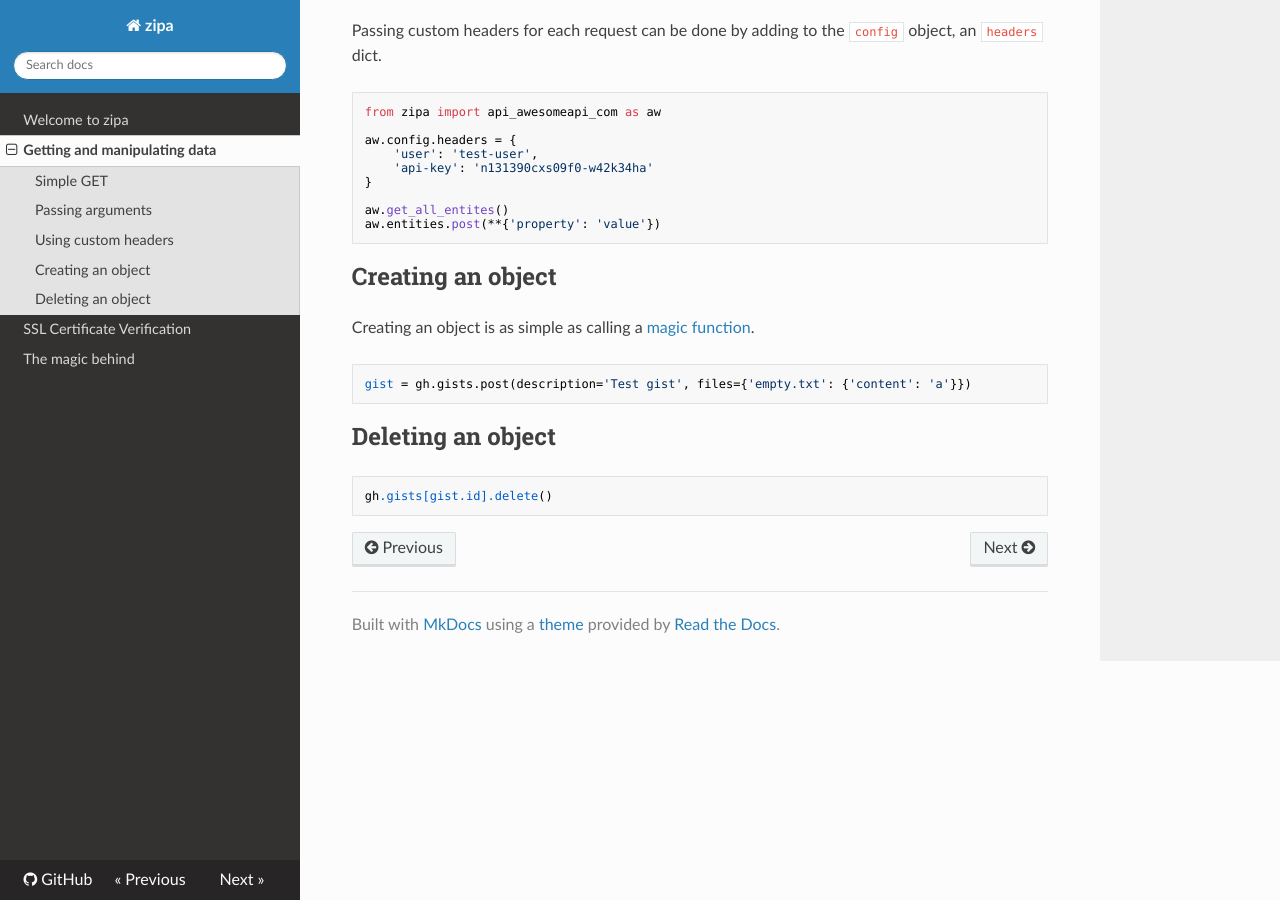
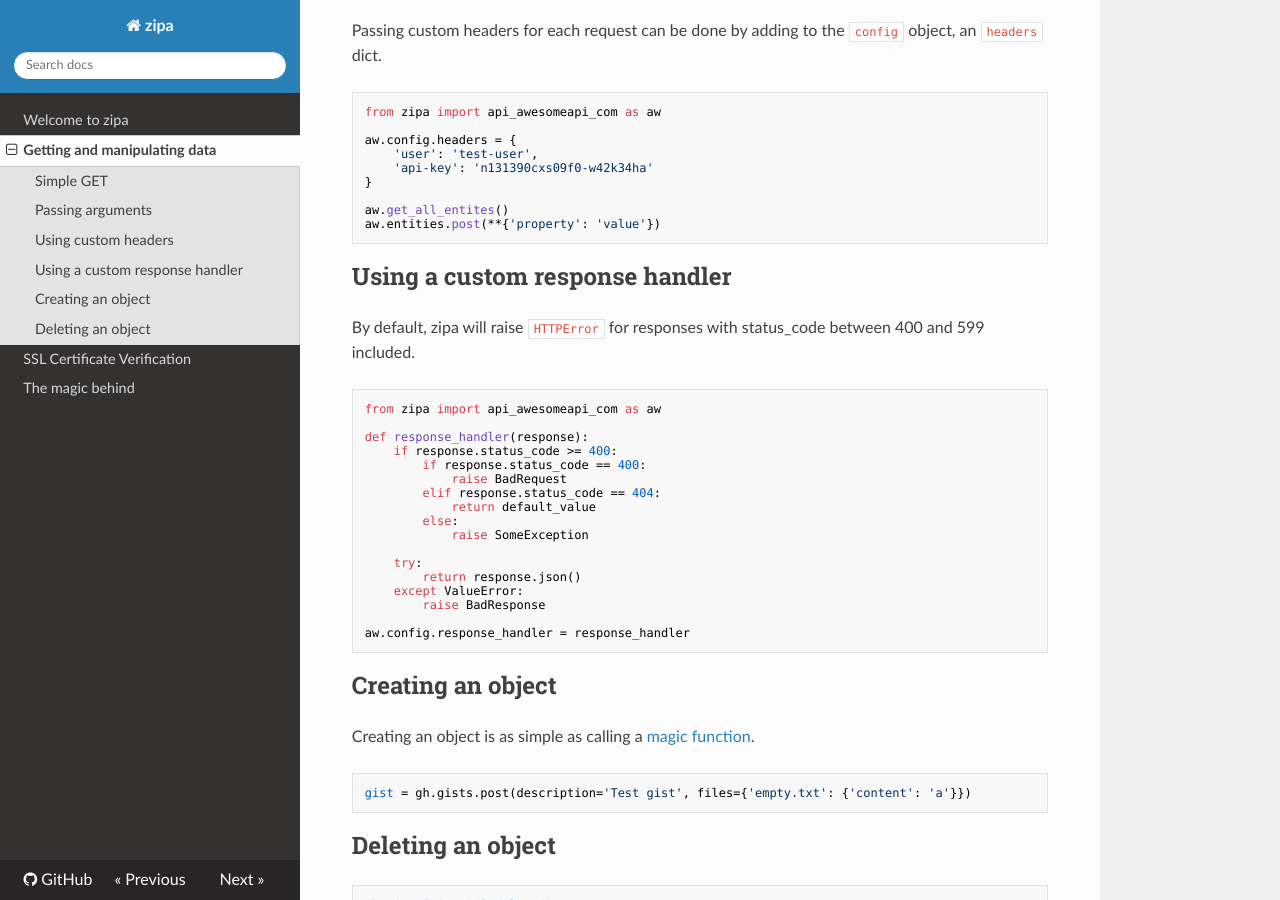
Before and after one commit to presslabs/zipa, an MkDocs documentation site: the page built from docs/getting-and-manipulating-data.md, in a window 1280 px wide and 900 px high, scrolled down 653 px. Built offline with MkDocs 1.6.1, drawn with Linux system fonts in a browser that asks for light colours; nearby versions of some CDN libraries.

Commit message:
Updated docs.

````diff
--- a/docs/getting-and-manipulating-data.md
+++ b/docs/getting-and-manipulating-data.md
@@ -39,6 +39,31 @@ aw.get_all_entites()
 aw.entities.post(**{'property': 'value'})
 ```
 
+## Using a custom response handler
+
+By default, zipa will raise `HTTPError` for responses with status_code
+between 400 and 599 included.
+
+```
+from zipa import api_awesomeapi_com as aw
+
+def response_handler(response):
+    if response.status_code >= 400:
+        if response.status_code == 400:
+            raise BadRequest
+        elif response.status_code == 404:
+            return default_value
+        else:
+            raise SomeException
+
+    try:
+        return response.json()
+    except ValueError:
+        raise BadResponse
+
+aw.config.response_handler = response_handler
+```
+
 ## Creating an object
 
 Creating an object is as simple as calling a [magic function](/magic/#functions).
````
